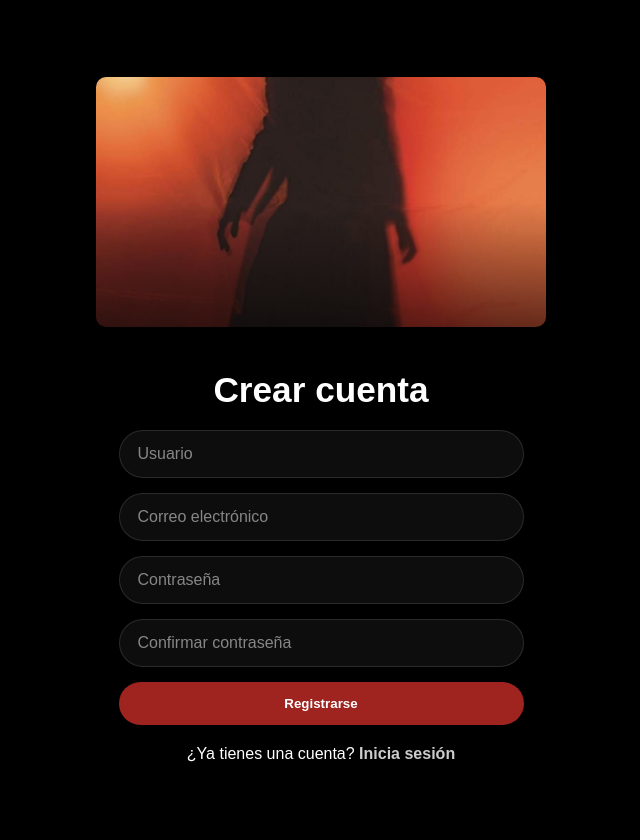
After one commit to EdgarDaza/RedesMusica, a Django app: page /register/ in a window 1280 px wide. The commit adds this page. Shown: the whole page, without its empty margins (319-959 px from the left). Run offline with Django 5.2, Linux system fonts and the light colour scheme.

Commit message:
login/register ya funcional

```diff
--- a/music/templates/music/home.html
+++ b/music/templates/music/home.html
@@ -566,6 +566,7 @@
 </head>
 <body>
     <!-- Sidebar -->
+
     <div class="sidebar">
         <div class="logo">
 
--- a/music/templates/music/login.html
+++ b/music/templates/music/login.html
@@ -195,7 +195,8 @@
         <h1 class="title">MusicaPalBody</h1>
 
         <div class="controls">
-            <form method="post" action="" class="login-form">
+            <form method="post" action="{% url 'login' %}" class="login-form">
+
                 {% csrf_token %}
                 <div>
                     <label for="username">Usuario</label>
@@ -219,7 +220,7 @@
         </div>
 
         <div class="login-link">
-            <a href="#">Log in</a>
+            ¿No tienes cuenta? <a href="{% url 'register' %}">Regístrate</a>
         </div>
     </div>
 </body>
--- /dev/null
+++ b/music/templates/music/register.html
@@ -0,0 +1,121 @@
+{% load static %}
+<!DOCTYPE html>
+<html lang="es">
+<head>
+    <meta charset="UTF-8">
+    <meta name="viewport" content="width=device-width, initial-scale=1.0">
+    <title>MusicaPalBody - Registro</title>
+    <style>
+        body {
+            font-family: Arial, sans-serif;
+            margin: 0;
+            padding: 20px 0;
+            background-color: #000;
+            color: #fff;
+            display: flex;
+            justify-content: center;
+            align-items: center;
+            min-height: 100vh;
+        }
+
+        .container {
+            width: 100%;
+            max-width: 450px;
+            display: flex;
+            flex-direction: column;
+            align-items: center;
+        }
+
+        .image-section {
+            width: 100%;
+            height: 250px;
+            background: linear-gradient(to top, rgba(0, 0, 0, 0.55) 0%, rgba(0, 0, 0, 0) 50%),
+                        url("{% static 'bg-image/R1.jpg' %}");
+            background-size: cover;
+            background-position: center;
+            border-radius: 10px;
+            margin-bottom: 20px;
+        }
+
+        h1 {
+            font-size: 2.2em;
+            margin-bottom: 20px;
+        }
+
+        form {
+            width: 90%;
+            display: flex;
+            flex-direction: column;
+            gap: 15px;
+        }
+
+        input {
+            padding: 14px 18px;
+            border-radius: 28px;
+            border: 1px solid rgba(255,255,255,0.12);
+            background: rgba(255,255,255,0.05);
+            color: #fff;
+            outline: none;
+            font-size: 1rem;
+        }
+
+        input::placeholder {
+            color: rgba(255,255,255,0.5);
+        }
+
+        button {
+            padding: 14px 18px;
+            border-radius: 28px;
+            background-color: #9f2420;
+            color: #fff;
+            font-weight: bold;
+            border: none;
+            cursor: pointer;
+        }
+
+        button:hover {
+            background-color: #b92a25;
+        }
+
+        .login-link {
+            text-align: center;
+            padding-top: 20px;
+        }
+
+        .login-link a {
+            color: #fff;
+            text-decoration: none;
+            font-weight: bold;
+            opacity: 0.8;
+            transition: opacity 0.3s;
+        }
+
+        .login-link a:hover {
+            opacity: 1;
+        }
+    </style>
+</head>
+<body>
+    <div class="container">
+        <div class="image-section"></div>
+        <h1>Crear cuenta</h1>
+
+        <form method="post" action="">
+            {% csrf_token %}
+            <input type="text" name="username" placeholder="Usuario" required>
+            <input type="email" name="email" placeholder="Correo electrónico" required>
+            <input type="password" name="password" placeholder="Contraseña" required>
+            <input type="password" name="confirm" placeholder="Confirmar contraseña" required>
+            <button type="submit">Registrarse</button>
+        </form>
+
+        {% for message in messages %}
+            <p style="color: red;">{{ message }}</p>
+        {% endfor %}
+
+        <div class="login-link">
+            ¿Ya tienes una cuenta? <a href="{% url 'login' %}">Inicia sesión</a>
+        </div>
+    </div>
+</body>
+</html>
--- a/music/urls.py
+++ b/music/urls.py
@@ -4,4 +4,6 @@ from . import views
 urlpatterns = [
     path('', views.home, name='home'),
     path('login/', views.login_view, name='login'),
+    path('logout/', views.logout_view, name='logout'),
+    path('register/', views.register_view, name='register'),
 ]
--- a/music/views.py
+++ b/music/views.py
@@ -1,7 +1,51 @@
-from django.shortcuts import render
+from django.shortcuts import render, redirect
+from django.contrib.auth import authenticate, login, logout
+from django.contrib.auth.models import User
+from django.contrib import messages
+from django.contrib.auth.decorators import login_required
 
-def home(request):
-    return render(request, 'music/home.html')
 
 def login_view(request):
+    if request.method == 'POST':
+        username = request.POST['username']
+        password = request.POST['password']
+        user = authenticate(request, username=username, password=password)
+        if user is not None:
+            login(request, user)
+            request.session.set_expiry(1209600)
+            return redirect('home')
+        else:
+            messages.error(request, 'Usuario o contraseña incorrectos')
     return render(request, 'music/login.html')
+
+@login_required(login_url='login')
+def home(request):
+    return render(request, 'music/home.html', {'user': request.user})
+
+
+def logout_view(request):
+    logout(request)
+    return redirect('login')
+
+
+def register_view(request):
+    if request.method == 'POST':
+        username = request.POST['username']
+        password = request.POST['password']
+        confirm = request.POST['confirm']
+        email = request.POST['email']
+
+        if password != confirm:
+            messages.error(request, 'Las contraseñas no coinciden')
+            return redirect('register')
+
+        if User.objects.filter(username=username).exists():
+            messages.error(request, 'Ese usuario ya existe')
+            return redirect('register')
+
+        user = User.objects.create_user(username=username, email=email, password=password)
+        user.save()
+        messages.success(request, 'Cuenta creada exitosamente. Inicia sesión.')
+        return redirect('login')
+
+    return render(request, 'music/register.html')
```
Also changed, not shown: db.sqlite3.
